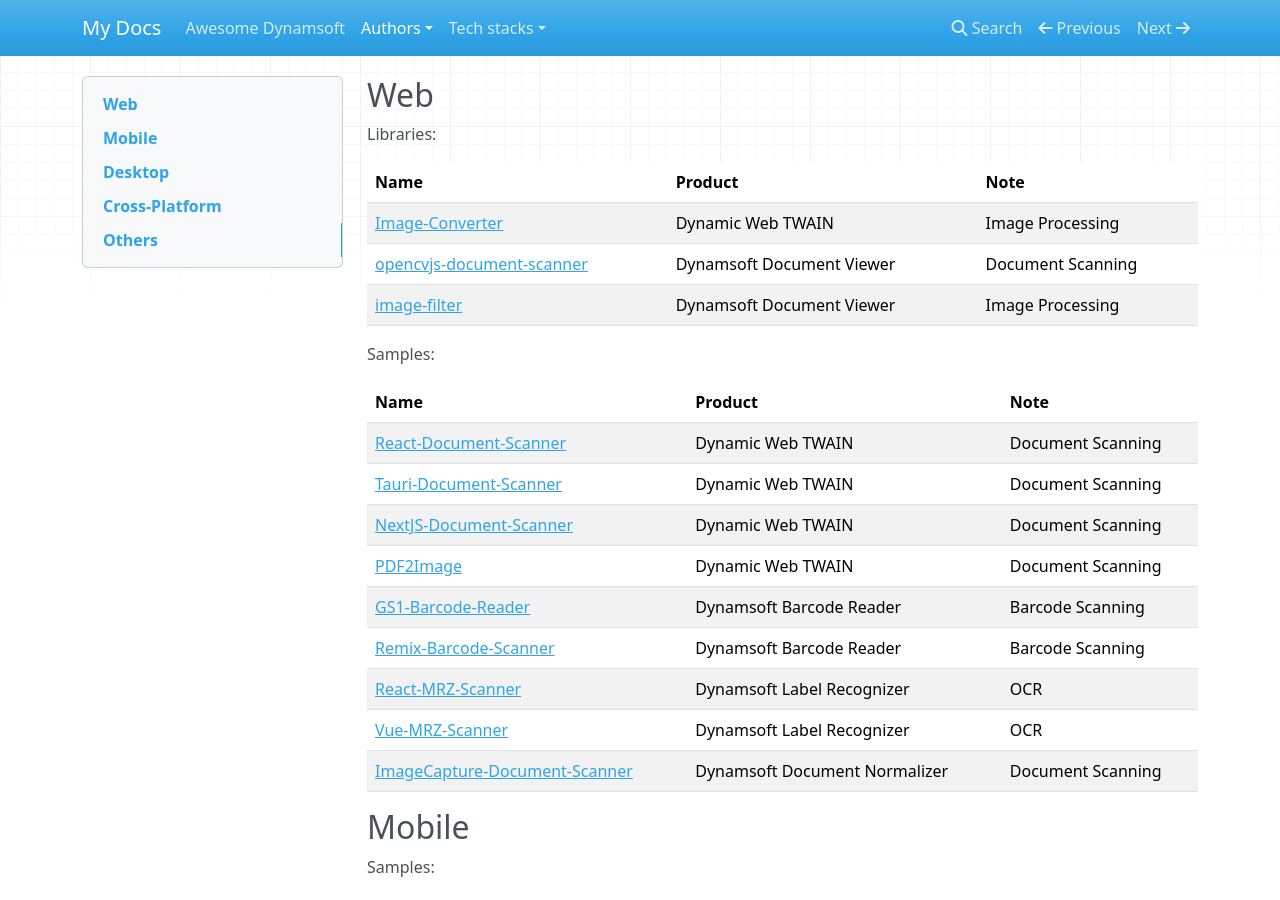
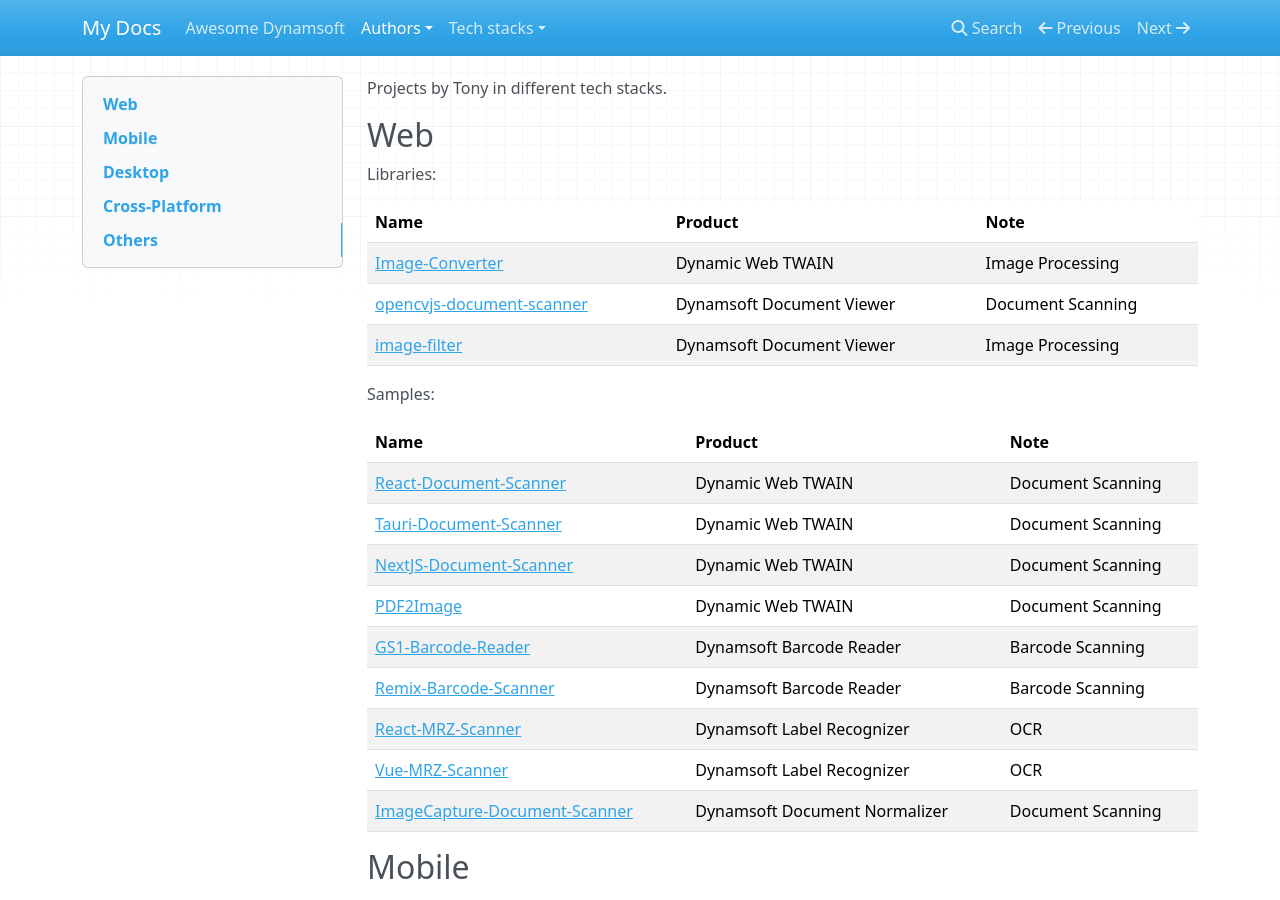
Before and after one commit to tony-xlh/awesome-dynamsoft, an MkDocs documentation site: the page built from docs/authors/tony.md, in a window 1280 px wide and 900 px high. Built offline with MkDocs 1.6.1, drawn with Linux system fonts in a browser that asks for light colours; nearby versions of some CDN libraries.

Commit message:
add description

```diff
--- a/docs/authors/tony.md
+++ b/docs/authors/tony.md
@@ -1,3 +1,6 @@
+
+
+Projects by Tony in different tech stacks.
 
 
 ## Web
```
